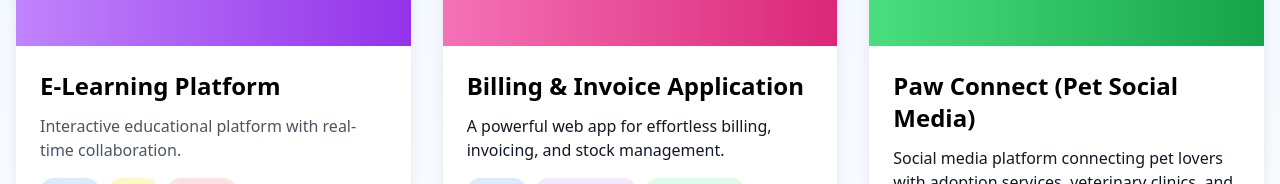
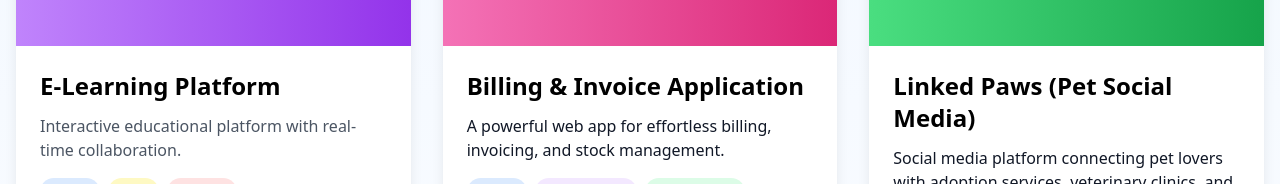
Before and after one commit to BitecodesHub/BiteCodes, a React (Create React App) app: page /projects in a window 1280 px wide. Shown: the part 486-670 px from the top of the page. Built offline with nearby package versions, Linux system fonts and the light colour scheme.

Commit message:
Added pet proj link 1

```diff
--- a/src/components/Project.js
+++ b/src/components/Project.js
@@ -79,7 +79,7 @@ export const Projects = () => {
             </article>
             </a>
 
-            <a href="https://pet.bitecodes.com">
+            <a href="https://www.pet.bitecodes.com">
             <article className="bg-white rounded-2xl shadow-lg overflow-hidden hover:shadow-2xl transition-all duration-300 transform hover:-translate-y-2">
               <div className="h-48 bg-gradient-to-r from-green-400 to-green-600 relative">
               <span className="material-symbols-outlined absolute inset-0 flex items-center justify-center text-white text-6xl">
@@ -89,7 +89,7 @@ export const Projects = () => {
               </div>
               <div className="p-6">
                 <h3 className="text-2xl font-bold mb-3">
-                Paw Connect (Pet Social Media)
+                Linked Paws (Pet Social Media)
                 </h3>
                 <p className="text-gray-900 mb-4">
                 Social media platform connecting pet lovers with adoption services, veterinary clinics, and pet care resources.
```
